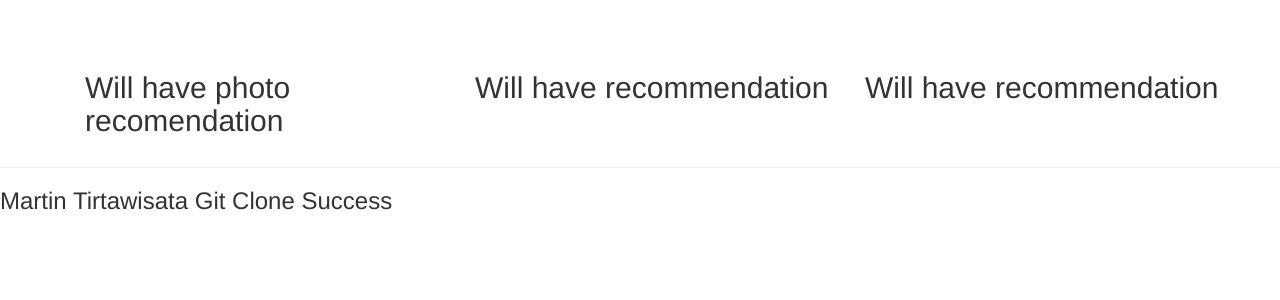
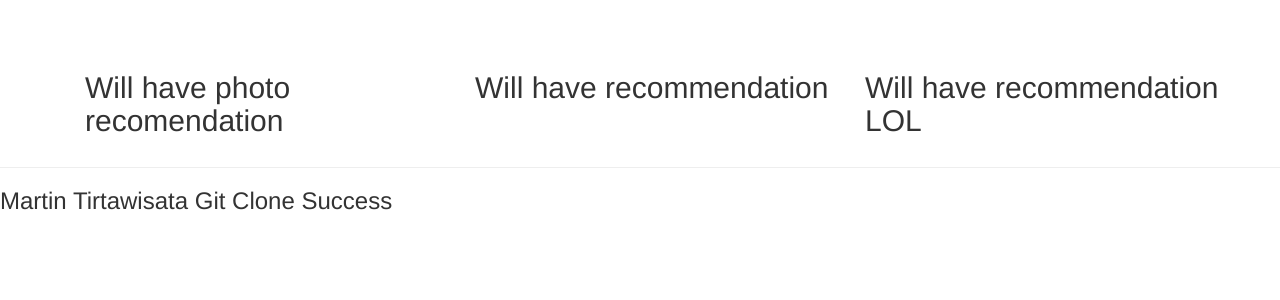
Before and after one commit to MartinTirtawisata/Project-BUS-92, a Flask app: page / in a window 1280 px wide. Shown: the part 345-645 px from the top of the page. Run offline with Flask 2, Linux system fonts and the light colour scheme; some libraries are stand-ins or nearby versions.

Commit message:
homepage

```diff
--- a/my_app/templates/homepage.html
+++ b/my_app/templates/homepage.html
@@ -30,7 +30,7 @@
       <h2> Will have recommendation </h2>
     </div>
     <div class="col-lg-4">
-      <h2> Will have recommendation </h2>
+      <h2> Will have recommendation LOL </h2>
     </div>
   </div>
 </div>
```
